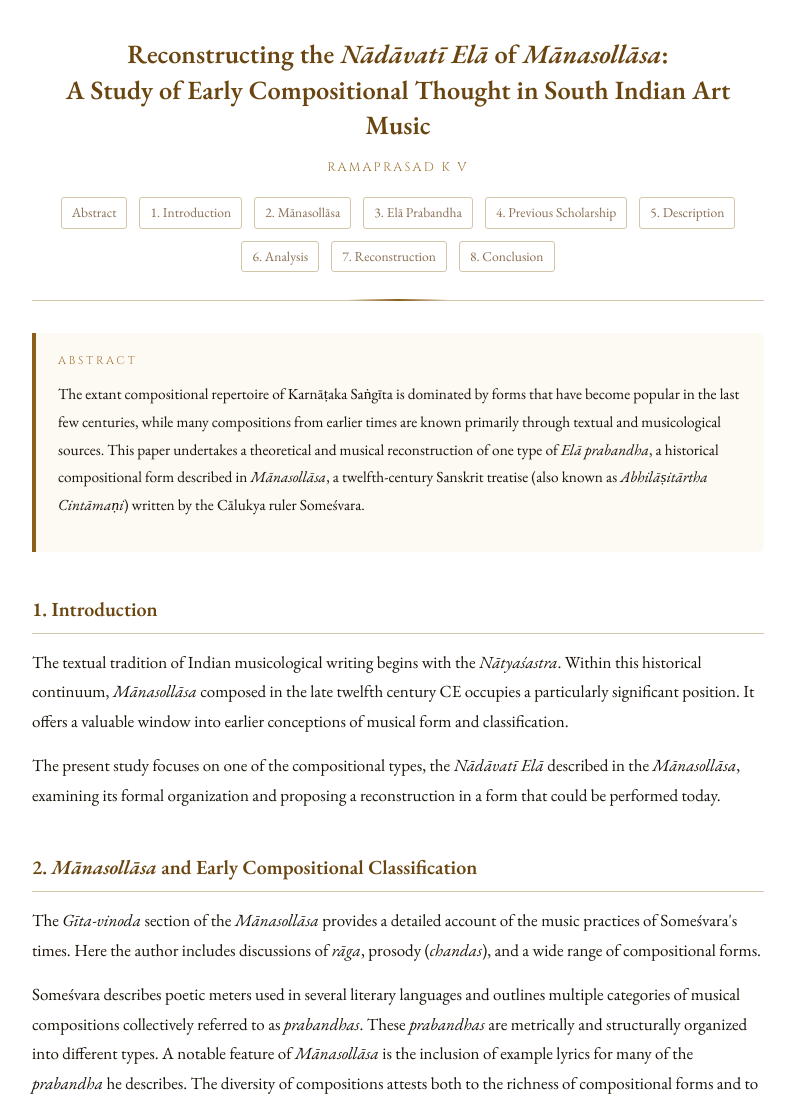
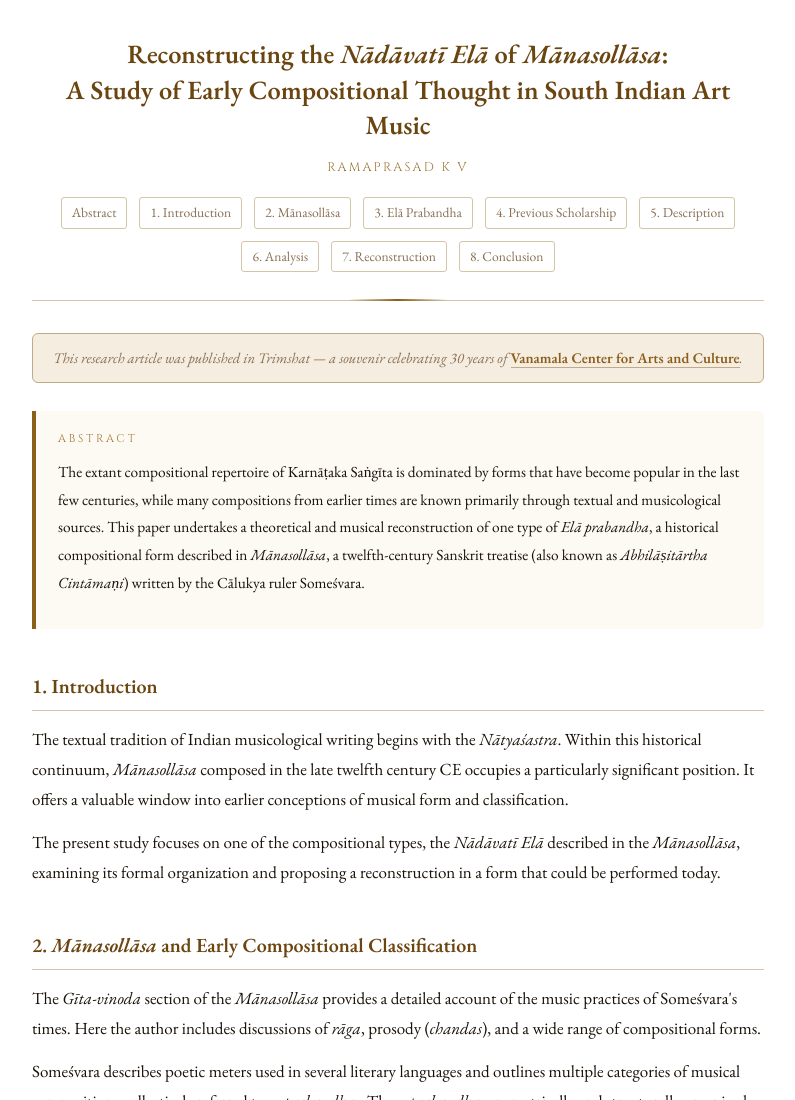
Before and after one commit to hamsanandi/articles, a plain HTML site: page nadavati-ela-prabandha.html in a window 1280 px wide. Shown: the top 1100 px of the page, without its empty margins (242-1037 px from the left). Drawn offline with nearby package versions, Linux system fonts and the light colour scheme.

Commit message:
Update nadavati-ela-prabandha.html

```diff
--- a/nadavati-ela-prabandha.html
+++ b/nadavati-ela-prabandha.html
@@ -231,6 +231,17 @@ strong { font-weight: 600; }
   padding: 12px 16px; margin: 16px 0; font-size: 0.9rem;
   font-style: italic; color: var(--meta);
 }
+.pub-note {
+  background: var(--header-bg); border: 1px solid var(--border-light);
+  border-radius: 6px; padding: 12px 18px; margin-bottom: 28px;
+  font-size: 0.92rem; font-style: italic; color: var(--meta); text-align: center;
+  line-height: 1.6;
+}
+.pub-note a {
+  color: var(--gold); font-style: normal; font-weight: 600;
+  text-decoration: none; border-bottom: 1px solid var(--border-light);
+}
+.pub-note a:hover { color: var(--gold-light); }
 footer {
   text-align: center; color: var(--meta); margin-top: 40px;
   font-size: 0.8rem; padding-top: 16px; border-top: 1px solid var(--border);
@@ -257,6 +268,11 @@ footer {
     <a href="#reconstruction">7. Reconstruction</a>
     <a href="#conclusion">8. Conclusion</a>
   </nav>
+</div>
+
+<!-- ── PUBLICATION NOTE ── -->
+<div class="pub-note">
+  This research article was published in <em>Trimshat</em> — a souvenir celebrating 30 years of <a href="https://vanamalaarts.org/music/trimshat-celebrating-30-years-of-excellence-in-music-and-research/" target="_blank" rel="noopener">Vanamala Center for Arts and Culture</a>.
 </div>
 
 <!-- ── ABSTRACT ── -->
```
